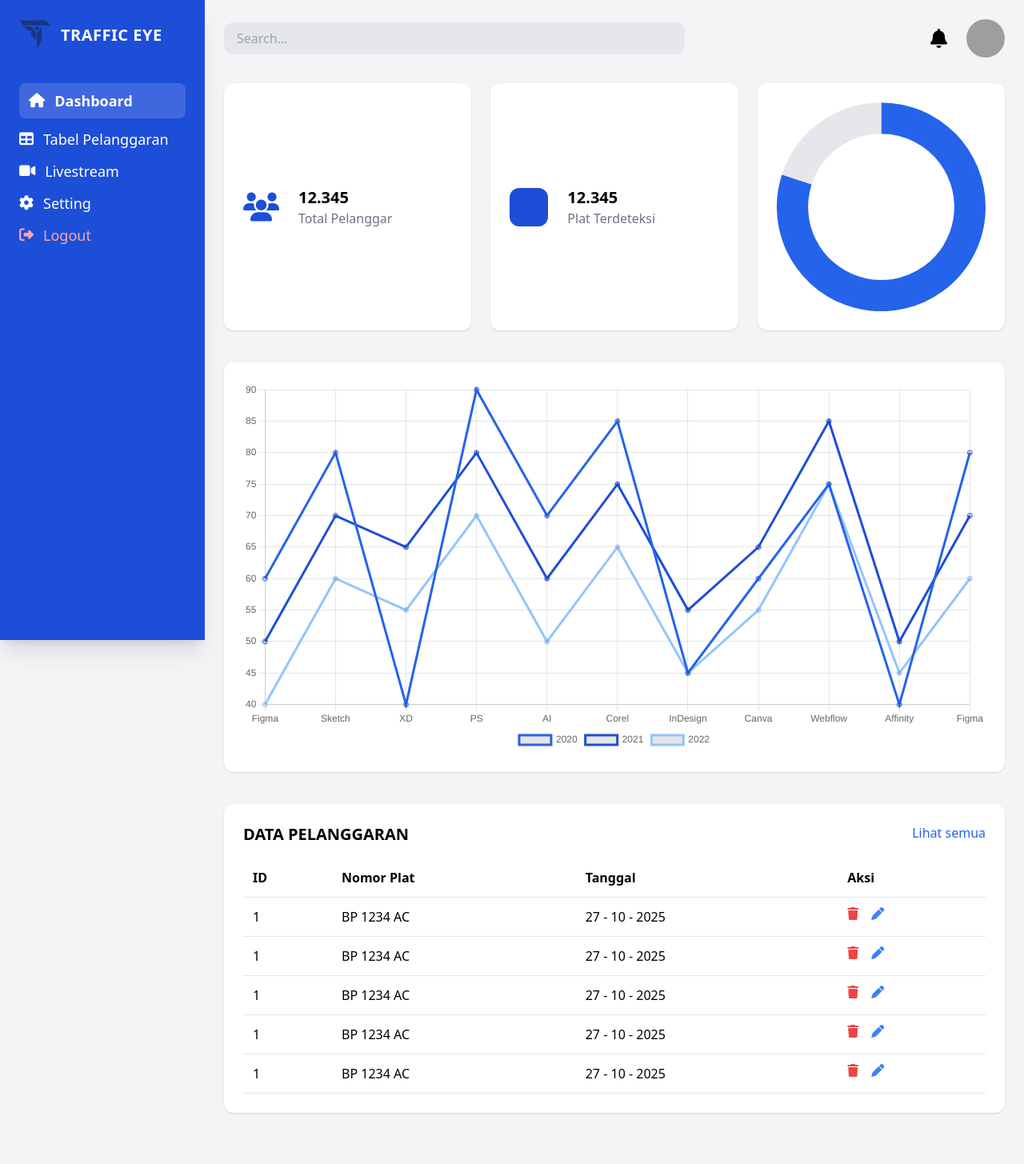
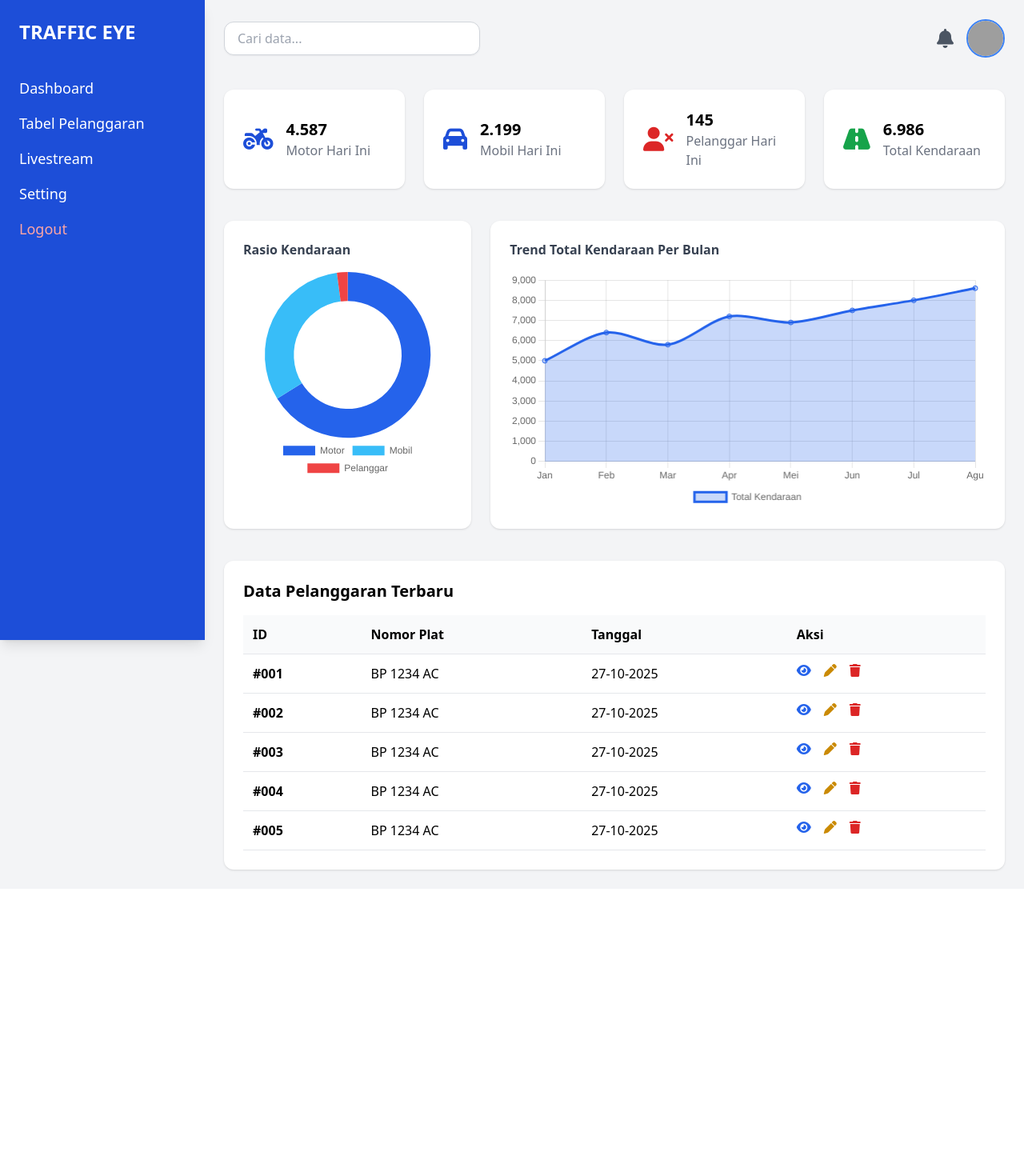
Before and after one commit to ArtsLearning/SensorObjek, a Django app: page /dashboard/ in a window 1280 px wide. Shown: the whole page at 80% size. After the commit the page ends 1091 px from the top, so only its background shows below. Run offline with Django 5.2, Linux system fonts and the light colour scheme; some libraries are stand-ins or nearby versions; grey boxes are pictures that could not be loaded.

Commit message:
perbaikan halaman dashboard admin

```diff
--- a/home/templates/base_dashboard.html
+++ b/home/templates/base_dashboard.html
@@ -1,91 +1,69 @@
 {% load static %}
+
 <!DOCTYPE html>
 <html lang="en">
 <head>
-    <meta charset="UTF-8">
-    <meta name="viewport" content="width=device-width, initial-scale=1.0">
+    <meta charset="UTF-8" />
+    <meta name="viewport" content="width=device-width, initial-scale=1.0" />
 
-    <title>{% block title %}Traffic Eye Dashboard{% endblock %}</title>
+    <title>{% block title %}Dashboard{% endblock %}</title>
 
     <!-- Tailwind -->
     <script src="https://cdn.tailwindcss.com"></script>
 
     <!-- Font Awesome -->
-    <link rel="stylesheet" href="https://cdnjs.cloudflare.com/ajax/libs/font-awesome/6.5.0/css/all.min.css">
-
-    <!-- Custom CSS -->
-    <link rel="stylesheet" href="{% static 'home/style.css' %}">
+    <link rel="stylesheet"
+          href="https://cdnjs.cloudflare.com/ajax/libs/font-awesome/6.5.0/css/all.min.css" />
 
     <style>
-        html { scroll-behavior: smooth; }
-        .nav-item-active {
-            font-weight: bold;
-            color: #ffffff !important;
-            background-color: rgba(255, 255, 255, 0.15);
-            border-radius: 8px;
-            padding: 8px 12px;
+        html, body {
+            overflow-x: hidden;
+            background: #f3f4f6;
         }
     </style>
 </head>
 
-<body class="bg-gray-100">
-
-<div class="flex">
+<body class="flex">
 
     <!-- SIDEBAR -->
-    <aside class="w-64 h-screen bg-blue-700 text-white p-6 fixed left-0 top-0 shadow-xl">
+    <aside class="w-64 h-screen bg-blue-700 text-white p-6 fixed left-0 top-0 shadow-lg">
 
-        <!-- LOGO -->
-        <div class="flex items-center gap-3 mb-10">
-            <img src="{% static 'home/images/logo.png' %}" class="w-10">
-            <h1 class="text-xl font-bold tracking-wide">TRAFFIC EYE</h1>
-        </div>
+        <h1 class="text-2xl font-bold mb-10">TRAFFIC EYE</h1>
 
-        <!-- NAVIGATION MENU -->
-        <nav class="space-y-3 text-lg">
+        <nav class="space-y-4 text-lg">
 
             <!-- Dashboard -->
-            <a href="{% url 'dashboard' %}"
-               class="flex items-center gap-3 hover:text-gray-300 transition
-               {% if request.path == '/dashboard/' %}nav-item-active{% endif %}">
-                <i class="fa fa-home text-white"></i> Dashboard
+            <a href="{% url 'dashboard' %}" class="block hover:text-gray-200">
+                Dashboard
             </a>
 
             <!-- Tabel Pelanggaran -->
-            <a href="{% url 'tabel_pelanggaran' %}"
-               class="flex items-center gap-3 hover:text-gray-300 transition
-               {% if request.path == '/tabel/' %}nav-item-active{% endif %}">
-                <i class="fa fa-table text-white"></i> Tabel Pelanggaran
+            <a href="{% url 'tabel_pelanggaran' %}" class="block hover:text-gray-200">
+                Tabel Pelanggaran
             </a>
 
-            <!-- Livestream Admin -->
-            <a href="/admin/livestream/"
-               class="flex items-center gap-3 hover:text-gray-300 transition
-               {% if request.path == '/admin/livestream/' %}nav-item-active{% endif %}">
-                <i class="fa fa-video text-white"></i> Livestream
-            </a>
+            <!-- Livestream -->
+            <a href="{% url 'livestream_dashboard' %}" class="block hover:text-gray-200">Livestream</a>
 
-            <!-- Setting -->
-            <a href="/setting/"
-               class="flex items-center gap-3 hover:text-gray-300 transition">
-                <i class="fa fa-gear text-white"></i> Setting
+            <!-- Setting (nanti bisa diganti ke url valid) -->
+            <a href="/setting/" class="block hover:text-gray-200">
+                Setting
             </a>
 
             <!-- Logout -->
-            <a href="{% url 'logout' %}" class="flex items-center gap-3 text-red-300 hover:text-red-500 mt-6">
-                <i class="fa fa-sign-out-alt"></i> Logout
+            <a href="{% url 'logout' %}"
+               class="block text-red-300 hover:text-red-500 mt-8">
+               Logout
             </a>
+        </nav>
 
-        </nav>
     </aside>
 
     <!-- MAIN CONTENT -->
-    <main class="flex-1 ml-64 p-6">
+    <main class="ml-64 w-full p-6">
         {% block content %}
         {% endblock %}
     </main>
 
-</div>
-
 </body>
 </html>
--- a/home/templates/home/dashboard.html
+++ b/home/templates/home/dashboard.html
@@ -1,72 +1,98 @@
 {% extends "base_dashboard.html" %}
 {% load static %}
 
+{% block title %}Dashboard{% endblock %}
+
 {% block content %}
 
-<!-- ========================= -->
-<!-- SEARCH BAR TOP -->
-<!-- ========================= -->
-<div class="flex justify-between items-center mb-8">
-    <div class="w-full max-w-xl">
-        <input type="text" class="w-full px-4 py-2 bg-gray-200 rounded-xl" placeholder="Search...">
-    </div>
+<div class="space-y-10">
 
-    <div class="flex items-center gap-6">
-        <i class="fa fa-bell text-2xl"></i>
-        <img src="https://randomuser.me/api/portraits/men/32.jpg" class="w-12 h-12 rounded-full">
+    <!-- =============================== -->
+    <!-- TOP SEARCH + PROFILE -->
+    <!-- =============================== -->
+    <div class="flex justify-between items-center">
+        <input type="text"
+               placeholder="Cari data..."
+               class="px-4 py-2 w-80 rounded-xl border border-gray-300 shadow-sm focus:ring-2 focus:ring-blue-500" />
+
+        <div class="flex items-center gap-4">
+            <i class="fa fa-bell text-2xl text-gray-600"></i>
+            <img src="https://randomuser.me/api/portraits/men/32.jpg"
+                 class="w-12 h-12 rounded-full border-2 border-blue-500"/>
         </div>
     </div>
 
-<!-- ========================= -->
-<!-- STAT CARDS -->
-<!-- ========================= -->
-<div class="grid grid-cols-1 sm:grid-cols-2 lg:grid-cols-3 gap-6 mb-10">
+    <!-- =============================== -->
+    <!-- TOP STAT CARDS -->
+    <!-- =============================== -->
+    <div class="grid grid-cols-1 md:grid-cols-4 gap-6">
 
-    <!-- Total Pelanggar -->
-    <div class="bg-white shadow rounded-xl p-6 flex items-center gap-6">
-        <i class="fa fa-users text-4xl text-blue-700"></i>
+        <!-- Motor -->
+        <div class="bg-white shadow rounded-xl p-6 flex items-center gap-4">
+            <i class="fa fa-motorcycle text-3xl text-blue-700"></i>
             <div>
-            <h2 class="font-bold text-xl">12.345</h2>
-            <p class="text-gray-500">Total Pelanggar</p>
+                <h2 class="text-xl font-bold">4.587</h2>
+                <p class="text-gray-500">Motor Hari Ini</p>
             </div>
         </div>
 
-    <!-- Plat Terdeteksi -->
-    <div class="bg-white shadow rounded-xl p-6 flex items-center gap-6">
-        <div class="w-12 h-12 bg-blue-700 rounded-xl"></div>
+        <!-- Mobil -->
+        <div class="bg-white shadow rounded-xl p-6 flex items-center gap-4">
+            <i class="fa fa-car text-3xl text-blue-700"></i>
             <div>
-            <h2 class="font-bold text-xl">12.345</h2>
-            <p class="text-gray-500">Plat Terdeteksi</p>
+                <h2 class="text-xl font-bold">2.199</h2>
+                <p class="text-gray-500">Mobil Hari Ini</p>
             </div>
         </div>
 
-    <!-- Donut Chart -->
-    <div class="bg-white shadow rounded-xl p-6">
-        <canvas id="donutChart"></canvas>
+        <!-- Pelanggar -->
+        <div class="bg-white shadow rounded-xl p-6 flex items-center gap-4">
+            <i class="fa fa-user-times text-3xl text-red-600"></i>
+            <div>
+                <h2 class="text-xl font-bold">145</h2>
+                <p class="text-gray-500">Pelanggar Hari Ini</p>
+            </div>
+        </div>
+
+        <!-- Total Kendaraan -->
+        <div class="bg-white shadow rounded-xl p-6 flex items-center gap-4">
+            <i class="fa fa-road text-3xl text-green-600"></i>
+            <div>
+                <h2 class="text-xl font-bold">6.986</h2>
+                <p class="text-gray-500">Total Kendaraan</p>
+            </div>
         </div>
 
     </div>
 
-<!-- ========================= -->
-<!-- LINE CHART -->
-<!-- ========================= -->
-<div class="bg-white p-6 shadow rounded-xl mb-10">
+    <!-- =============================== -->
+    <!-- CHARTS -->
+    <!-- =============================== -->
+    <div class="grid grid-cols-1 md:grid-cols-3 gap-6">
+
+        <!-- Donut Chart -->
+        <div class="bg-white shadow rounded-xl p-6">
+            <h3 class="font-semibold mb-4 text-gray-700">Rasio Kendaraan</h3>
+            <canvas id="donutChart"></canvas>
+        </div>
+
+        <!-- Line Chart -->
+        <div class="md:col-span-2 bg-white shadow rounded-xl p-6">
+            <h3 class="font-semibold mb-4 text-gray-700">Trend Total Kendaraan Per Bulan</h3>
             <canvas id="lineChart"></canvas>
         </div>
 
-<!-- ========================= -->
-<!-- TABLE SECTION -->
-<!-- ========================= -->
-<div id="data-pelanggaran" class="bg-white p-6 shadow rounded-xl mb-10">
-
-    <div class="flex justify-between mb-4">
-        <h2 class="font-bold text-xl">DATA PELANGGARAN</h2>
-        <a href="#" class="text-blue-600">Lihat semua</a>
     </div>
 
+    <!-- =============================== -->
+    <!-- DATA TABLE -->
+    <!-- =============================== -->
+    <div class="bg-white shadow rounded-xl p-6">
+        <h2 class="text-xl font-bold mb-4">Data Pelanggaran Terbaru</h2>
+
         <table class="w-full text-left">
-        <thead>
-            <tr class="border-b">
+            <thead class="border-b bg-gray-50">
+                <tr>
                     <th class="p-3">ID</th>
                     <th class="p-3">Nomor Plat</th>
                     <th class="p-3">Tanggal</th>
@@ -74,14 +100,15 @@
                 </tr>
             </thead>
             <tbody>
-            {% for i in "12345" %}
-            <tr class="border-b hover:bg-gray-100">
-                <td class="p-3">1</td>
+                {% for n in "12345"|make_list %}
+                <tr class="border-b hover:bg-gray-100 transition">
+                    <td class="p-3 font-semibold">#00{{ forloop.counter }}</td>
                     <td class="p-3">BP 1234 AC</td>
-                <td class="p-3">27 - 10 - 2025</td>
+                    <td class="p-3">27-10-2025</td>
                     <td class="p-3 flex gap-4">
-                    <i class="fa fa-trash text-red-500 cursor-pointer"></i>
-                    <i class="fa fa-pen text-blue-500 cursor-pointer"></i>
+                        <i class="fa fa-eye text-blue-600 cursor-pointer"></i>
+                        <i class="fa fa-pen text-yellow-600 cursor-pointer"></i>
+                        <i class="fa fa-trash text-red-600 cursor-pointer"></i>
                     </td>
                 </tr>
                 {% endfor %}
@@ -90,60 +117,60 @@
 
     </div>
 
-<!-- ========================= -->
-<!-- CHART.JS SCRIPTS -->
-<!-- ========================= -->
+</div>
+
+
+<!-- =============================== -->
+<!-- CHART JS SCRIPT -->
+<!-- =============================== -->
 <script src="https://cdn.jsdelivr.net/npm/chart.js"></script>
 
 <script>
-    // DONUT CHART
-    new Chart(document.getElementById('donutChart'), {
-        type: 'doughnut',
+/* ======================= */
+/* DONUT CHART */
+/* ======================= */
+new Chart(document.getElementById("donutChart"), {
+    type: "doughnut",
     data: {
-            labels: ['Data'],
+        labels: ["Motor", "Mobil", "Pelanggar"],
         datasets: [{
-                data: [80, 20],
-                borderWidth: 0,
-                backgroundColor: ['#2563eb', '#e5e7eb']
+            data: [4587, 2199, 145],
+            backgroundColor: ["#2563eb", "#38bdf8", "#ef4444"],
+            borderWidth: 0
         }]
     },
     options: {
-            cutout: '70%',
+        cutout: "65%",
         plugins: {
-                legend: { display: false }
+            legend: { position: "bottom" }
         }
     }
 });
 
-    // LINE CHART
-    new Chart(document.getElementById('lineChart'), {
-        type: 'line',
+
+/* ======================= */
+/* LINE CHART */
+/* ======================= */
+new Chart(document.getElementById("lineChart"), {
+    type: "line",
     data: {
-            labels: ["Figma", "Sketch", "XD", "PS", "AI", "Corel", "InDesign", "Canva", "Webflow", "Affinity", "Figma"],
-            datasets: [
-                {
-                    label: "2020",
-                    data: [60,80,40,90,70,85,45,60,75,40,80],
+        labels: ["Jan","Feb","Mar","Apr","Mei","Jun","Jul","Agu"],
+        datasets: [{
+            label: "Total Kendaraan",
+            data: [5000, 6400, 5800, 7200, 6900, 7500, 8000, 8600],
             borderColor: "#2563eb",
-                    fill: false
-                },
-                {
-                    label: "2021",
-                    data: [50,70,65,80,60,75,55,65,85,50,70],
-                    borderColor: "#1d4ed8",
-                    fill: false
-                },
-                {
-                    label: "2022",
-                    data: [40,60,55,70,50,65,45,55,75,45,60],
-                    borderColor: "#93c5fd",
-                    fill: false
-                }
-            ]
+            backgroundColor: "#2563eb40",
+            tension: 0.3,
+            fill: true
+        }]
     },
     options: {
-            responsive: true,
-            plugins: { legend: { position: 'bottom' } }
+        plugins: { legend: { position: "bottom" }},
+        scales: {
+            y: {
+                beginAtZero: true
+            }
+        }
     }
 });
 </script>
--- a/home/urls.py
+++ b/home/urls.py
@@ -11,4 +11,9 @@
     path('delete/<int:id>/', views.delete_pelanggaran, name='delete_pelanggaran'),
     path('export/<int:id>/', views.export_pdf, name='export_pdf'),
     path('logout/', views.logout_user, name='logout'),
+    path('setting/', views.setting_page, name='setting'),
+    path("livestream-dashboard/", views.livestream_dashboard, name="livestream_dashboard"),
+
+
+
 ]
--- a/home/views.py
+++ b/home/views.py
@@ -62,6 +62,14 @@
     logout(request)
     return redirect('home')
 
+def setting_page(request):
+    return render(request, 'home/settings_admin.html')
+
+def livestream_dashboard(request):
+    return render(request, "home/livestream_dashboard.html")
+
+
+
 
 
 # ===============================
```
Also changed, not shown: SensorObjek/settings.py (+39 -51 lines), home/templates/home/livestream.html (+23 -19 lines), home/templates/home/livestream_dashboard.html (added, +138 -0 lines), home/templates/home/settings_admin.html (added, +94 -0 lines), db.sqlite3. Lines whose indentation alone changed are shown as unchanged.
